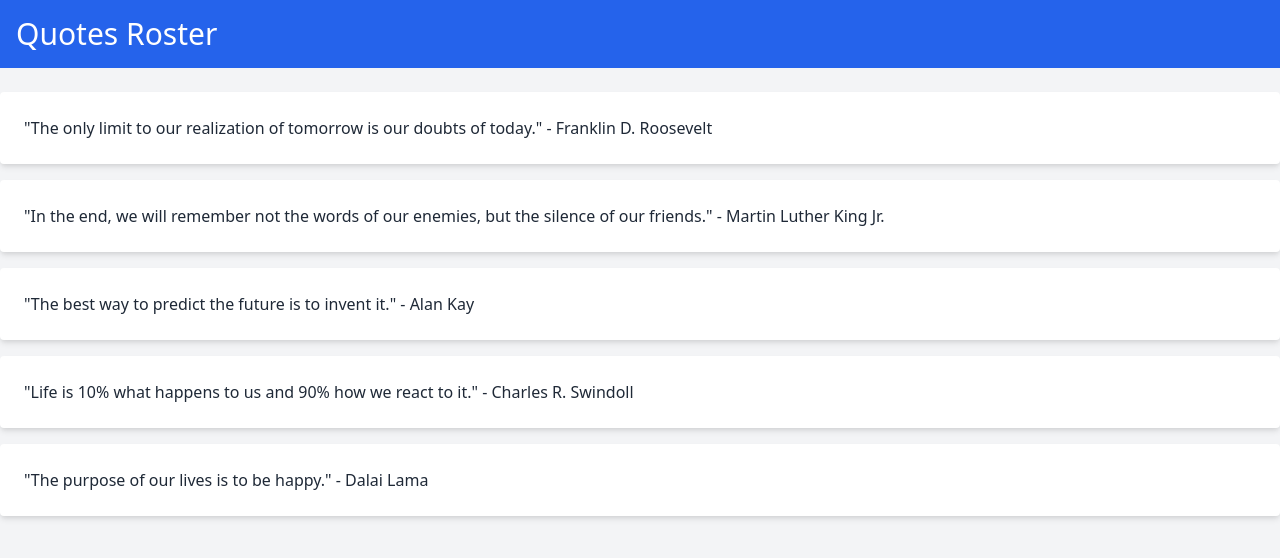
After one commit to yearlongmason/Catch-Up, a Django app: page /roster/ in a window 1280 px wide. The commit adds this page. Shown: the top 558 px of the page. Run offline with Django 5.2, Linux system fonts and the light colour scheme.

Commit message:
adding roster page and basic routing

```diff
--- a/catchup/app/templates/landing.html
+++ b/catchup/app/templates/landing.html
@@ -26,7 +26,7 @@
 
             <!-- Submit Button -->
             <button type="submit" class="w-full p-3 bg-gray-500 text-white rounded-md hover:bg-blue-600 focus:outline-none focus:ring-2 focus:ring-blue-500 focus:ring-opacity-50">
-                Log In
+                <a href="roster">Log In</a>
             </button>
 
         </form>
--- /dev/null
+++ b/catchup/app/templates/roster.html
@@ -0,0 +1,31 @@
+<!DOCTYPE html>
+<html lang="en">
+<head>
+    <meta charset="UTF-8">
+    <meta name="viewport" content="width=device-width, initial-scale=1.0">
+    <title>Quotes Roster</title>
+    <link href="https://cdn.jsdelivr.net/npm/tailwindcss@2.2.19/dist/tailwind.min.css" rel="stylesheet">
+</head>
+<body class="bg-gray-100">
+    <header class="bg-blue-600 p-4">
+        <h1 class="text-white text-3xl">Quotes Roster</h1>
+    </header>
+    <div class="container mx-auto mt-6">
+        <div class="bg-white p-6 rounded shadow-md mb-4">
+            <p class="text-gray-800">"The only limit to our realization of tomorrow is our doubts of today." - Franklin D. Roosevelt</p>
+        </div>
+        <div class="bg-white p-6 rounded shadow-md mb-4">
+            <p class="text-gray-800">"In the end, we will remember not the words of our enemies, but the silence of our friends." - Martin Luther King Jr.</p>
+        </div>
+        <div class="bg-white p-6 rounded shadow-md mb-4">
+            <p class="text-gray-800">"The best way to predict the future is to invent it." - Alan Kay</p>
+        </div>
+        <div class="bg-white p-6 rounded shadow-md mb-4">
+            <p class="text-gray-800">"Life is 10% what happens to us and 90% how we react to it." - Charles R. Swindoll</p>
+        </div>
+        <div class="bg-white p-6 rounded shadow-md mb-4">
+            <p class="text-gray-800">"The purpose of our lives is to be happy." - Dalai Lama</p>
+        </div>
+    </div>
+</body>
+</html>
--- a/catchup/app/urls.py
+++ b/catchup/app/urls.py
@@ -2,5 +2,6 @@ from django.urls import path
 from . import views
 
 urlpatterns  = [
-    path("", views.landing, name="home")
+    path("", views.landing, name="home"),
+    path("roster/",views.roster,name="roster")
 ]
--- a/catchup/app/views.py
+++ b/catchup/app/views.py
@@ -5,3 +5,6 @@ def home(request):
 
 def landing(request):
     return render(request, "landing.html")
+
+def  roster(request):
+    return render(request, "roster.html")
```
